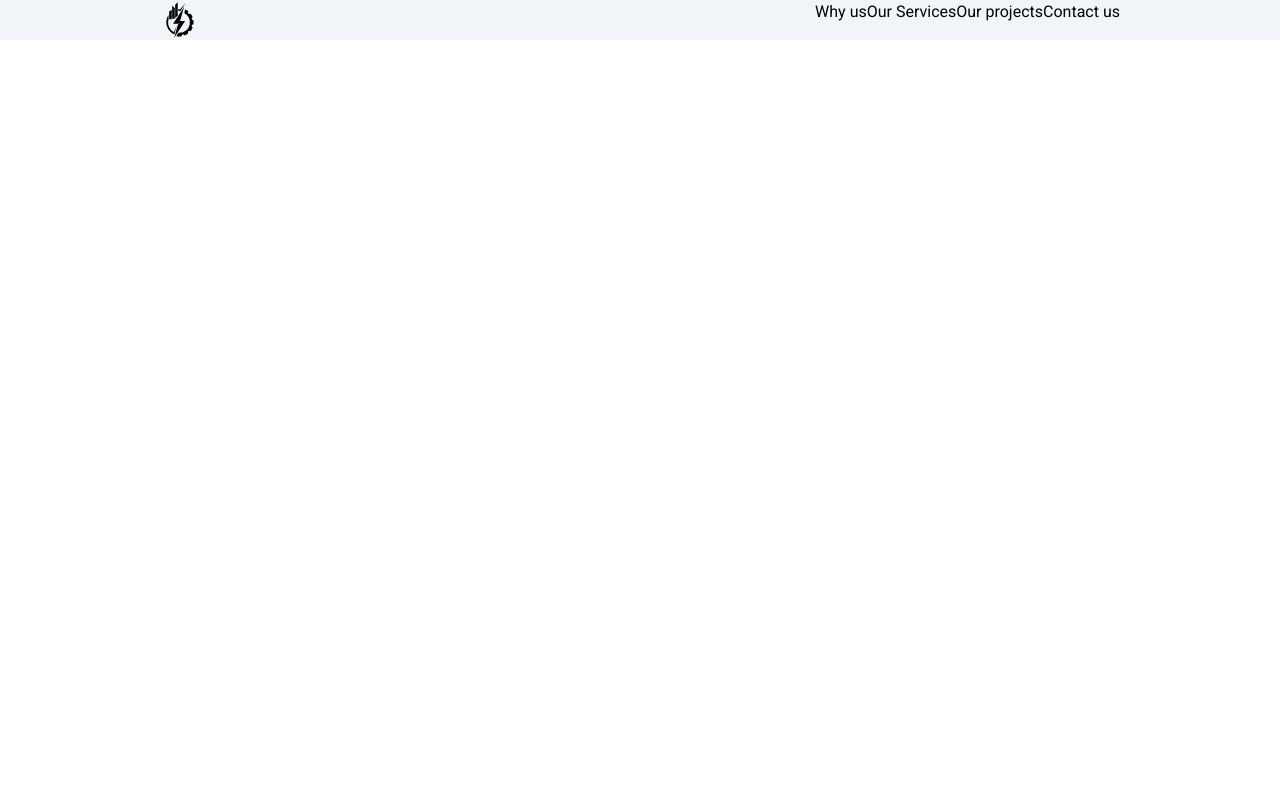
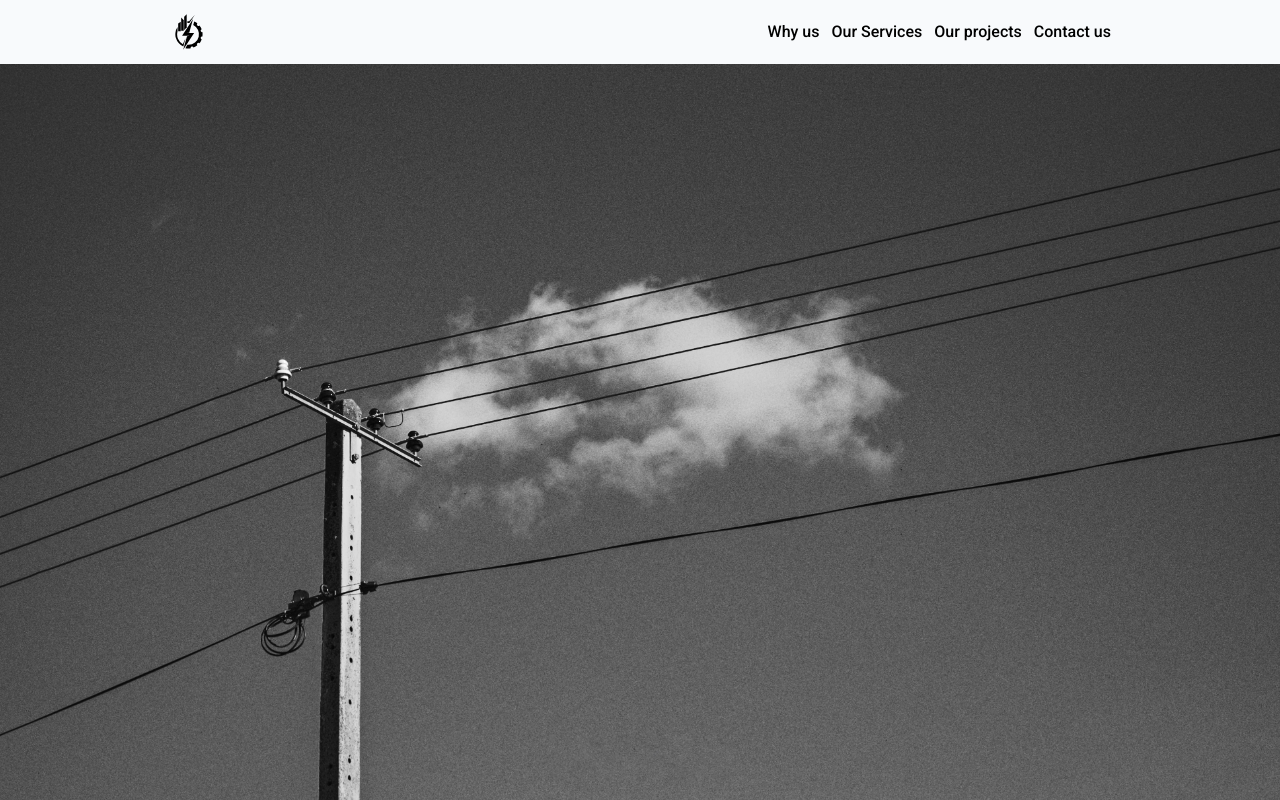
Before and after one commit to systematicRealm/trust, a React (Create React App) app: page / in a window 1280 px wide. Built offline with nearby package versions, Linux system fonts and the light colour scheme; the HTML template or start-up script is replaced by a standard one.

Commit message:
done with nav, now intro

```diff
--- a/src/App.js
+++ b/src/App.js
@@ -1,9 +1,11 @@
-import Header from "./components/01_head/components/navbar/components/Header";
+import Header from "./components/01_head/Header";
+import Intro from "./components/02_body/components/01-intro/Intro";
 
 function App() {
   return (
-    <div className="container App bg-slate-100">
+    <div className="relative w-full h-full App bg-slate-200">
       <Header />
+      <Intro />
     </div>
   );
 }
--- a/src/components/01_head/components/navbar/components/Header.js
+++ b/src/components/01_head/Header.js
@@ -1,15 +1,15 @@
 import React from "react";
-import logo from "../assets/logo.svg";
+import logo from "./assets/logo.svg";
 
 export default function Header() {
   return (
-    <div className="container flex items-center justify-center w-full">
-      <div className="flex justify-between w-3/4">
+    <div className="container absolute top-0 z-10 flex items-center justify-center w-full p-3 bg-slate-50">
+      <div className="flex items-center justify-between w-3/4">
         <div>
           <img className="w-10" src={logo} />
         </div>
 
-        <div>
+        <div className="flex items-center justify-center gap-3 font-medium">
           <span>Why us</span>
           <span>Our Services</span>
           <span>Our projects</span>
--- /dev/null
+++ b/src/components/02_body/components/01-intro/Intro.js
@@ -0,0 +1,10 @@
+import React from 'react'
+import bgImg from './assets/bgImage.jpg'
+
+export default function Intro() {
+  return (
+    <div className='relative flex bg-neutral-600 w-100 h-100v'>
+      <img className='object-cover object-center w-full' src={bgImg} />
+    </div>
+  )
+}
--- a/tailwind.config.js
+++ b/tailwind.config.js
@@ -4,7 +4,20 @@ module.exports = {
     "./src/**/*.{js,jsx,ts,tsx}",
   ],
   theme: {
-    extend: {},
+    extend: {
+      height: {
+				"10v": "10vh",
+				"20v": "20vh",
+				"30v": "30vh",
+				"40v": "40vh",
+				"50v": "50vh",
+				"60v": "60vh",
+				"70v": "70vh",
+				"80v": "80vh",
+				"90v": "90vh",
+				"100v": "100vh",
+			},
+    },
   },
   plugins: [],
 }
```
Also changed, not shown: src/components/01_head/assets/logo.svg (renamed from src/components/01_head/components/navbar/assets/logo.svg), src/components/02_body/components/01-intro/assets/bgImage.jpg (added).
